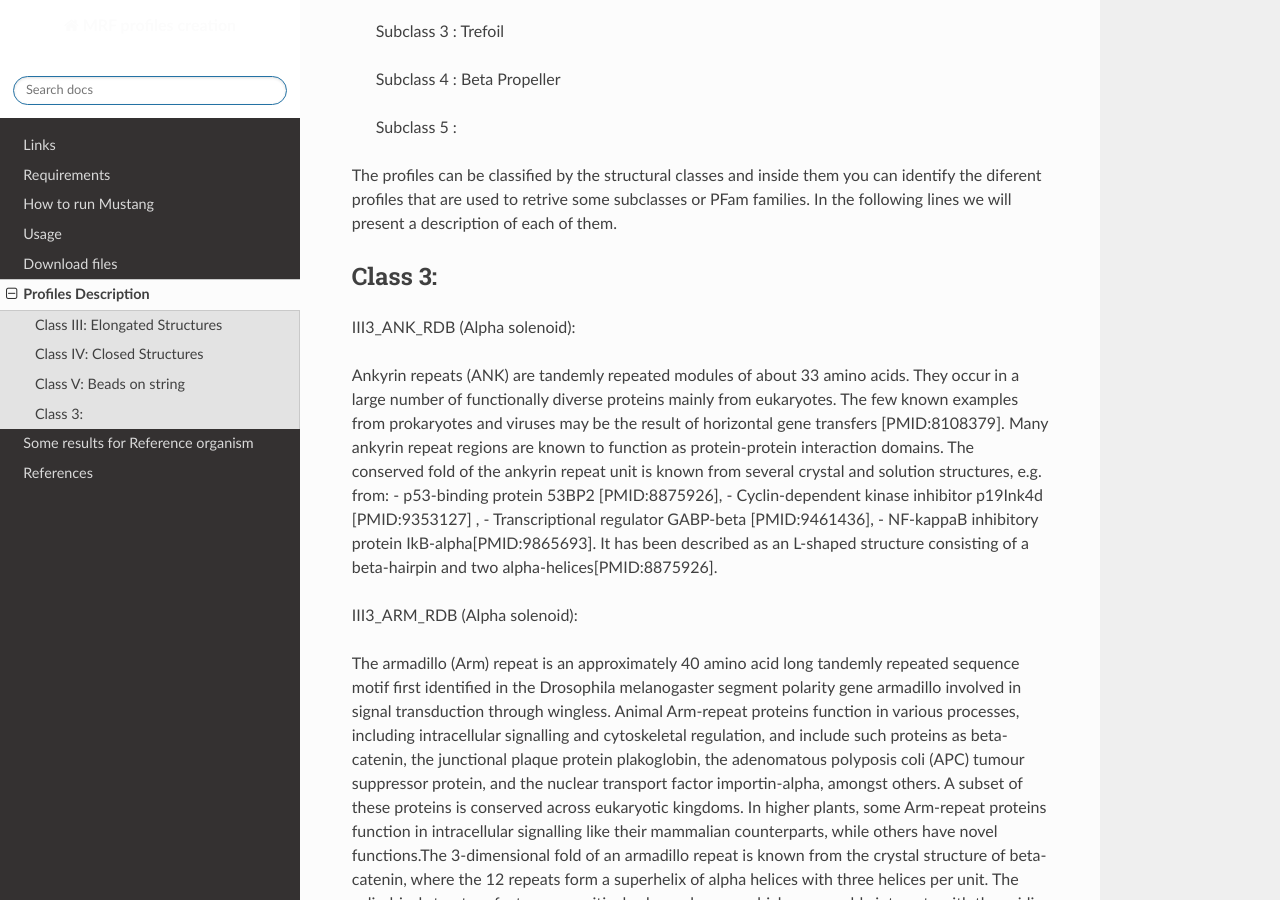
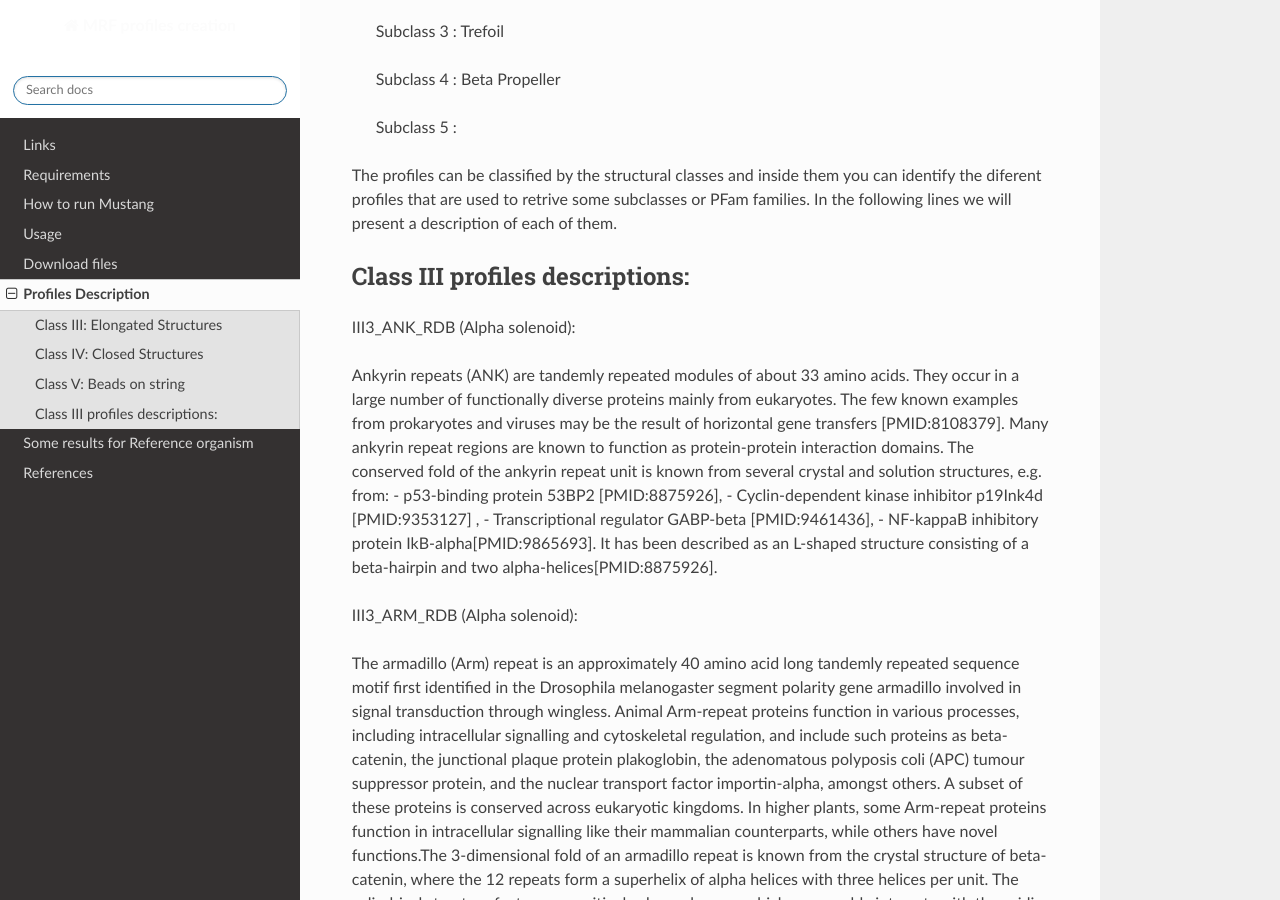
Before and after one commit to DraLaylaHirsh/MRFprofilesCreation, a Sphinx documentation site: the page built from docs/Profiles.rst, in a window 1280 px wide and 900 px high, scrolled down 1172 px. Built offline with Sphinx 7.4.7 and the Read the Docs theme 2.0.0, drawn with Linux system fonts in a browser that asks for light colours.

Commit message:
Update Profiles.rst

```diff
--- a/docs/Profiles.rst
+++ b/docs/Profiles.rst
@@ -53,18 +53,20 @@ Class V: Beads on string
 
 The profiles can be classified by the structural classes and inside them you can identify the diferent profiles that are used to retrive some subclasses or PFam families. In the following lines we will present a description of each of them.
 
-Class 3:
---------
+Class III profiles descriptions:
+--------------------------------
 
 III3_ANK_RDB (Alpha solenoid):
 
 Ankyrin repeats (ANK) are tandemly repeated modules of about 33 amino acids. They occur in a large number of functionally diverse proteins mainly from eukaryotes. The few known examples from prokaryotes and viruses may be the result of horizontal gene transfers [PMID:8108379]. Many ankyrin repeat regions are known to function as protein-protein interaction domains. The conserved fold of the ankyrin repeat unit is known from several crystal and solution structures, e.g. from: - p53-binding protein 53BP2 [PMID:8875926], - Cyclin-dependent kinase inhibitor p19Ink4d [PMID:9353127] , - Transcriptional regulator GABP-beta [PMID:9461436], - NF-kappaB inhibitory protein IkB-alpha[PMID:9865693]. It has been described as an L-shaped structure consisting of a beta-hairpin and two alpha-helices[PMID:8875926].
 
 
+
 III3_ARM_RDB (Alpha solenoid):
 
 The armadillo (Arm) repeat is an approximately 40 amino acid long tandemly repeated sequence motif first identified in the Drosophila melanogaster segment polarity gene armadillo involved in signal transduction through wingless. Animal Arm-repeat proteins function in various processes, including intracellular signalling and cytoskeletal regulation, and include such proteins as beta-catenin, the junctional plaque protein plakoglobin, the adenomatous polyposis coli (APC) tumour suppressor protein, and the nuclear transport factor importin-alpha, amongst others. A subset of these proteins is conserved across eukaryotic kingdoms. In higher plants, some Arm-repeat proteins function in intracellular signalling like their mammalian counterparts, while others have novel functions.The 3-dimensional fold of an armadillo repeat is known from the crystal structure of beta-catenin, where the 12 repeats form a superhelix of alpha helices with three helices per unit. The cylindrical structure features a positively charged grove, which presumably interacts with the acidic surfaces of the known interaction partners of beta-catenin.
 
+.. image:: /images/pfwARM.png
 
 III3_HEAT_RDB (Alpha solenoid):
 
```
